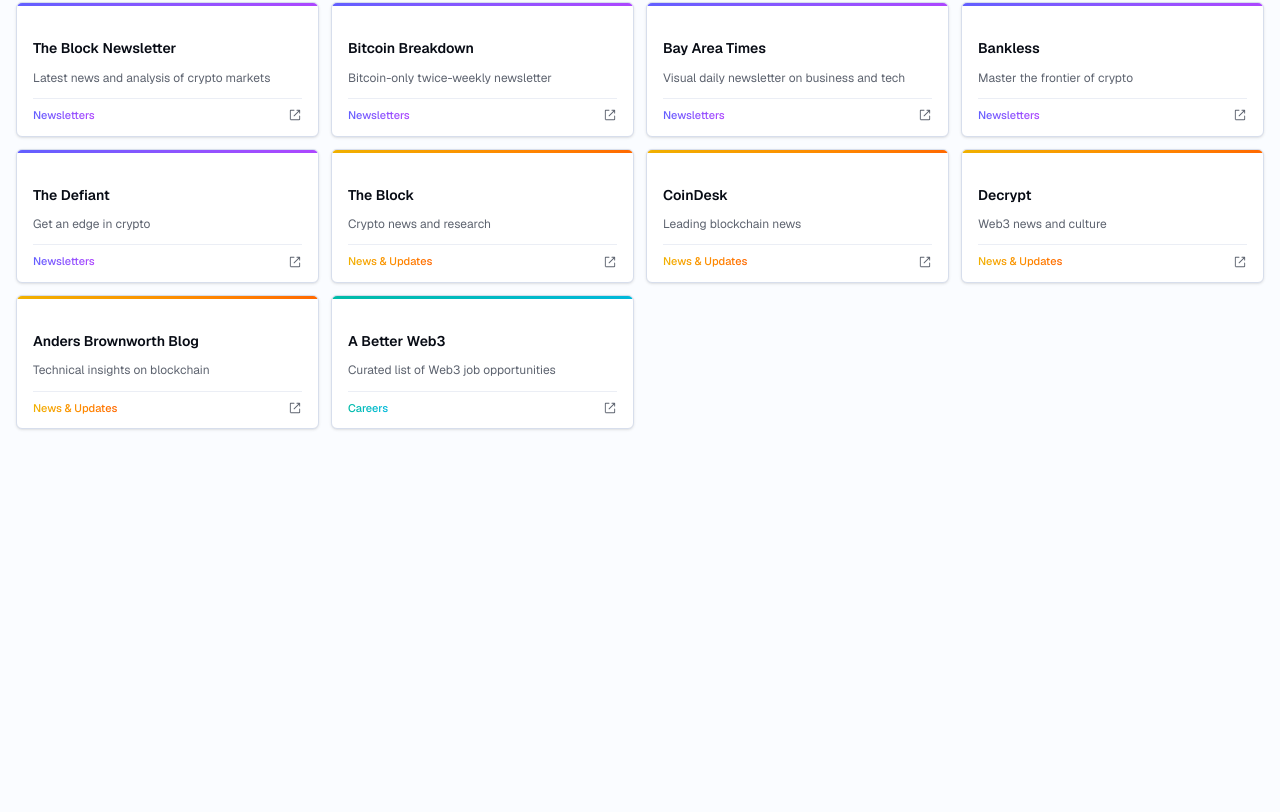
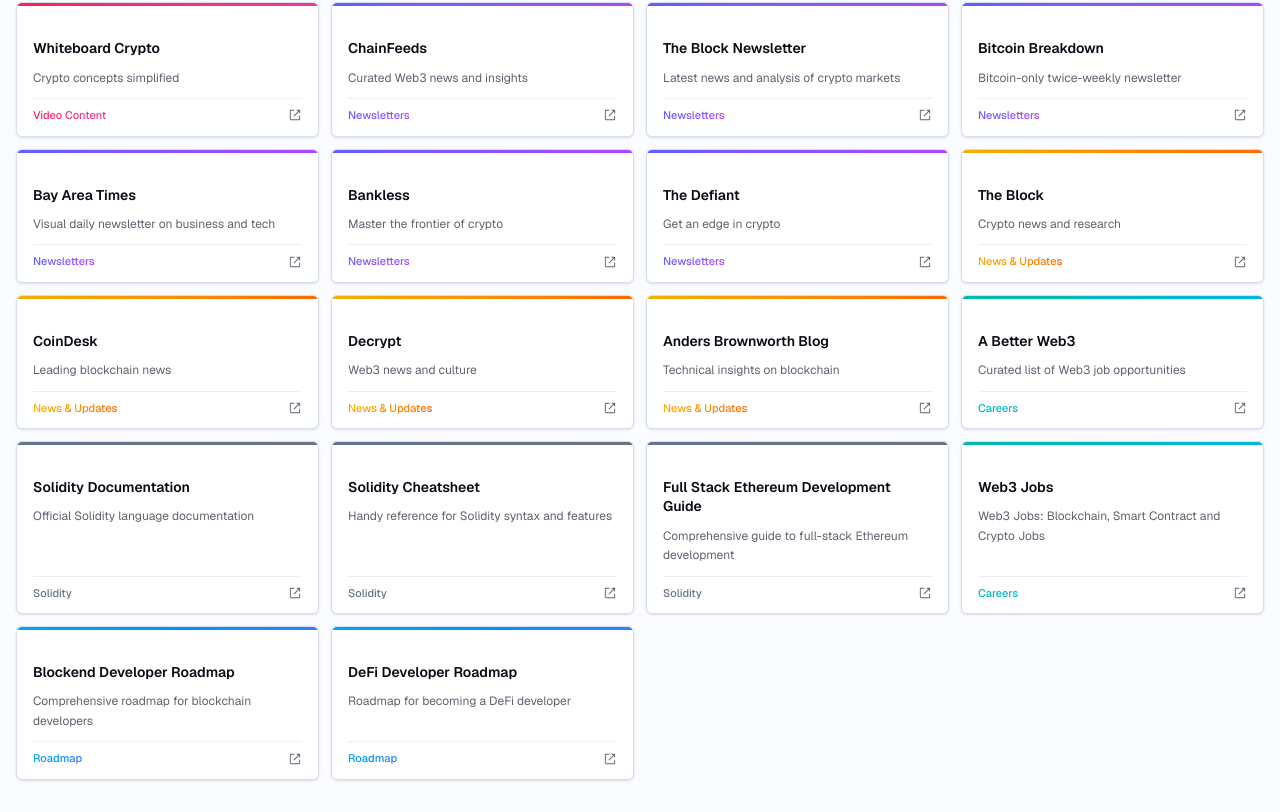
Before and after one commit to headwindz/awesome-web3, a Next.js app: page /resources in a window 1280 px wide. Shown: the part 1507-2319 px from the top of the page. Before the commit the page ends 1968 px from the top, so only its background shows below. Built offline with nearby package versions, Linux system fonts and the light colour scheme.

Commit message:
feat: update resources

```diff
--- a/app/layout.tsx
+++ b/app/layout.tsx
@@ -11,7 +11,7 @@ const _geist = Geist({ subsets: ['latin'] })
 const _geistMono = Geist_Mono({ subsets: ['latin'] })
 
 export const metadata: Metadata = {
-  title: 'Awesome web3',
+  title: 'Awesome Web3',
   description: 'Awesome timeline of web3 and blockchain technology evolution.',
   icons: {
     icon: '/icon.svg',
--- a/app/resources/constants.tsx
+++ b/app/resources/constants.tsx
@@ -7,22 +7,25 @@ import {
   EnvelopeClosedIcon,
   UpdateIcon,
   BackpackIcon,
-} from "@radix-ui/react-icons"
+  CubeIcon,
+  DrawingPinFilledIcon,
+} from '@radix-ui/react-icons'
 
 export enum Category {
-  All = "All",
-  Documentation = "Documentation",
-  Courses = "Courses",
-  LearningResources = "Learning Resources",
-  DeveloperTools = "Developer Tools",
-  VideoContent = "Video Content",
-  Newsletters = "Newsletters",
-  NewsAndUpdates = "News & Updates",
-  Careers = "Careers",
+  All = 'All',
+  Documentation = 'Documentation',
+  Solidity = 'Solidity',
+  Courses = 'Courses',
+  LearningResources = 'Learning Resources',
+  DeveloperTools = 'Developer Tools',
+  VideoContent = 'Video Content',
+  Newsletters = 'Newsletters',
+  NewsAndUpdates = 'News & Updates',
+  Careers = 'Careers',
+  Roadmap = 'Roadmap',
 }
 
 export type Resource = {
-  id: string
   title: string
   description: string
   url: string
@@ -30,282 +33,334 @@ export type Resource = {
 }
 
 export const CATEGORIES_LIST = [
-  { name: Category.All, icon: null, color: "" },
-  { name: Category.Documentation, icon: FileTextIcon, color: "from-blue-500 to-cyan-500" },
-  { name: Category.Courses, icon: ReaderIcon, color: "from-purple-500 to-pink-500" },
-  { name: Category.LearningResources, icon: RocketIcon, color: "from-green-500 to-emerald-500" },
-  { name: Category.DeveloperTools, icon: CodeIcon, color: "from-orange-500 to-red-500" },
-  { name: Category.VideoContent, icon: VideoIcon, color: "from-rose-500 to-pink-500" },
-  { name: Category.Newsletters, icon: EnvelopeClosedIcon, color: "from-indigo-500 to-purple-500" },
-  { name: Category.NewsAndUpdates, icon: UpdateIcon, color: "from-yellow-500 to-orange-500" },
-  { name: Category.Careers, icon: BackpackIcon, color: "from-teal-500 to-cyan-500" },
+  { name: Category.All, icon: null, color: '' },
+  {
+    name: Category.Documentation,
+    icon: FileTextIcon,
+    color: 'from-blue-500 to-cyan-500',
+  },
+  {
+    name: Category.Courses,
+    icon: ReaderIcon,
+    color: 'from-purple-500 to-pink-500',
+  },
+  {
+    name: Category.LearningResources,
+    icon: RocketIcon,
+    color: 'from-green-500 to-emerald-500',
+  },
+  {
+    name: Category.Solidity,
+    icon: CubeIcon,
+    color: 'from-slate-500 to-gray-500',
+  },
+  {
+    name: Category.DeveloperTools,
+    icon: CodeIcon,
+    color: 'from-orange-500 to-red-500',
+  },
+  {
+    name: Category.VideoContent,
+    icon: VideoIcon,
+    color: 'from-rose-500 to-pink-500',
+  },
+  {
+    name: Category.Newsletters,
+    icon: EnvelopeClosedIcon,
+    color: 'from-indigo-500 to-purple-500',
+  },
+  {
+    name: Category.NewsAndUpdates,
+    icon: UpdateIcon,
+    color: 'from-yellow-500 to-orange-500',
+  },
+  {
+    name: Category.Roadmap,
+    icon: DrawingPinFilledIcon,
+    color: 'from-sky-500 to-blue-500',
+  },
+  {
+    name: Category.Careers,
+    icon: BackpackIcon,
+    color: 'from-teal-500 to-cyan-500',
+  },
 ]
 
 export const RESOURCES: Resource[] = [
   {
-    id: "1",
-    title: "Bitcoin Whitepaper",
-    description: "The original Bitcoin paper by Satoshi Nakamoto",
-    url: "https://bitcoin.org/bitcoin.pdf",
+    title: 'Bitcoin Whitepaper',
+    description: 'The original Bitcoin paper by Satoshi Nakamoto',
+    url: 'https://bitcoin.org/bitcoin.pdf',
     category: Category.Documentation,
   },
   {
-    id: "2",
-    title: "Ethereum Whitepaper",
+    title: 'Ethereum Whitepaper',
     description: "Vitalik Buterin's vision for Ethereum",
-    url: "https://ethereum.org/en/whitepaper/",
+    url: 'https://ethereum.org/en/whitepaper/',
     category: Category.Documentation,
   },
   {
-    id: "3",
-    title: "Ethereum Yellow Paper",
-    description: "Technical specification of Ethereum",
-    url: "https://ethereum.github.io/yellowpaper/paper.pdf",
+    title: 'Ethereum Yellow Paper',
+    description: 'Technical specification of Ethereum',
+    url: 'https://ethereum.github.io/yellowpaper/paper.pdf',
     category: Category.Documentation,
   },
   {
-    id: "4",
-    title: "Introduction to Bitcoin, Web3 and Blockchain",
-    description: "Comprehensive introduction to Web3 fundamentals",
-    url: "https://www.web3brand.io/p/web3-101-materials",
+    title: 'Introduction to Bitcoin, Web3 and Blockchain',
+    description: 'Comprehensive introduction to Web3 fundamentals',
+    url: 'https://www.web3brand.io/p/web3-101-materials',
     category: Category.Documentation,
   },
   {
-    id: "5",
-    title: "Binance Academy - Beginner Track",
-    description: "Highly recommended beginner course by Binance",
-    url: "https://academy.binance.com/en/track/beginner-track",
+    title: 'Binance Academy - Beginner Track',
+    description: 'Highly recommended beginner course by Binance',
+    url: 'https://academy.binance.com/en/track/beginner-track',
     category: Category.Courses,
   },
   {
-    id: "6",
-    title: "Binance Academy - Intermediate Track",
-    description: "Intermediate level crypto concepts",
-    url: "https://academy.binance.com/en/track/intermediate-track",
+    title: 'Binance Academy - Intermediate Track',
+    description: 'Intermediate level crypto concepts',
+    url: 'https://academy.binance.com/en/track/intermediate-track',
     category: Category.Courses,
   },
   {
-    id: "7",
-    title: "Web3 and Blockchain Fundamentals",
-    description: "Coursera course on Web3 basics",
-    url: "https://www.coursera.org/learn/web3-blockchain-fundamentals",
+    title: 'Web3 and Blockchain Fundamentals',
+    description: 'Coursera course on Web3 basics',
+    url: 'https://www.coursera.org/learn/web3-blockchain-fundamentals',
     category: Category.Courses,
   },
   {
-    id: "8",
-    title: "How to Get Into Blockchain",
-    description: "Career guidance for blockchain professionals",
-    url: "https://www.coursera.org/learn/how-to-get-into-blockchain/",
+    title: 'How to Get Into Blockchain',
+    description: 'Career guidance for blockchain professionals',
+    url: 'https://www.coursera.org/learn/how-to-get-into-blockchain/',
     category: Category.Courses,
   },
   {
-    id: "9",
-    title: "Bitcoin and Cryptocurrency Technologies",
-    description: "In-depth technical cryptocurrency course",
-    url: "https://www.coursera.org/learn/cryptocurrency",
+    title: 'Bitcoin and Cryptocurrency Technologies',
+    description: 'In-depth technical cryptocurrency course',
+    url: 'https://www.coursera.org/learn/cryptocurrency',
     category: Category.Courses,
   },
   {
-    id: "10",
-    title: "Hackquest Learning Track",
-    description: "Structured Web3 development learning path",
-    url: "https://www.hackquest.io/learning-track",
+    title: 'Hackquest Learning Track',
+    description: 'Structured Web3 development learning path',
+    url: 'https://www.hackquest.io/learning-track',
     category: Category.Courses,
   },
   {
-    id: "11",
-    title: "Web3 University",
-    description: "Free Web3 education platform",
-    url: "https://www.web3.university/",
+    title: 'Web3 University',
+    description: 'Free Web3 education platform',
+    url: 'https://www.web3.university/',
     category: Category.Courses,
   },
   {
-    id: "12",
-    title: "MIT: Blockchain and Money",
-    description: "MIT open course by Gary Gensler",
-    url: "https://ocw.mit.edu/courses/15-s12-blockchain-and-money-fall-2018/",
+    title: 'MIT: Blockchain and Money',
+    description: 'MIT open course by Gary Gensler',
+    url: 'https://ocw.mit.edu/courses/15-s12-blockchain-and-money-fall-2018/',
     category: Category.Courses,
   },
   {
-    id: "13",
-    title: "Stanford: Cryptocurrencies and Smart Contracts",
-    description: "Stanford CS course on blockchain technology",
-    url: "https://cs251.stanford.edu/",
+    title: 'Stanford: Cryptocurrencies and Smart Contracts',
+    description: 'Stanford CS course on blockchain technology',
+    url: 'https://cs251.stanford.edu/',
     category: Category.Courses,
   },
   {
-    id: "14",
-    title: "Blockchain Technology and Application",
-    description: "Technical course on blockchain systems",
-    url: "http://zhenxiao.com/blockchain/",
+    title: 'Blockchain Technology and Application',
+    description: 'Technical course on blockchain systems',
+    url: 'http://zhenxiao.com/blockchain/',
     category: Category.Courses,
   },
   {
-    id: "15",
-    title: "CryptoZombies",
-    description: "Learn Solidity by building a game",
-    url: "https://cryptozombies.io/",
+    title: 'CryptoZombies',
+    description: 'Learn Solidity by building a game',
+    url: 'https://cryptozombies.io/',
     category: Category.LearningResources,
   },
   {
-    id: "16",
-    title: "Ethereum.org Learn",
-    description: "Official Ethereum learning hub",
-    url: "https://ethereum.org/en/learn/",
+    title: 'Ethereum.org Learn',
+    description: 'Official Ethereum learning hub',
+    url: 'https://ethereum.org/en/learn/',
     category: Category.LearningResources,
   },
   {
-    id: "17",
-    title: "Mastering Bitcoin",
-    description: "Technical book explaining Bitcoin and how it works",
-    url: "https://github.com/bitcoinbook/bitcoinbook",
+    title: 'Mastering Bitcoin',
+    description: 'Technical book explaining Bitcoin and how it works',
+    url: 'https://github.com/bitcoinbook/bitcoinbook',
     category: Category.LearningResources,
   },
   {
-    id: "18",
-    title: "Hardhat",
-    description: "Ethereum development environment",
-    url: "https://hardhat.org/",
+    title: 'Hardhat',
+    description: 'Ethereum development environment',
+    url: 'https://hardhat.org/',
     category: Category.DeveloperTools,
   },
   {
-    id: "19",
-    title: "Foundry",
-    description: "Fast, portable Ethereum toolkit",
-    url: "https://getfoundry.sh/",
+    title: 'Etherscan',
+    description: 'Ethereum block explorer and analytics platform',
+    url: 'https://etherscan.io/',
     category: Category.DeveloperTools,
   },
   {
-    id: "20",
-    title: "Remix IDE",
-    description: "Online Solidity IDE",
-    url: "https://remix.ethereum.org/",
+    title: 'Nexth',
+    description: 'Next.js boilerplate for Web3 projects',
+    url: 'https://github.com/wslyvh/nexth',
     category: Category.DeveloperTools,
   },
   {
-    id: "21",
-    title: "Web3.js",
-    description: "JavaScript library for Ethereum",
-    url: "https://web3js.readthedocs.io/",
+    title: 'Foundry',
+    description: 'Fast, portable Ethereum toolkit',
+    url: 'https://getfoundry.sh/',
     category: Category.DeveloperTools,
   },
   {
-    id: "22",
-    title: "Ethers.js",
-    description: "Complete Ethereum library",
-    url: "https://docs.ethers.org/",
+    title: 'Remix IDE',
+    description: 'Online Solidity IDE',
+    url: 'https://remix.ethereum.org/',
     category: Category.DeveloperTools,
   },
   {
-    id: "23",
-    title: "Blockchain 101 - A Visual Demo",
-    description: "YouTube video by Anders Brownworth",
-    url: "https://www.youtube.com/watch?v=_160oMzblY8",
+    title: 'Web3.js',
+    description: 'JavaScript library for Ethereum',
+    url: 'https://web3js.readthedocs.io/',
+    category: Category.DeveloperTools,
+  },
+  {
+    title: 'Ethers.js',
+    description: 'Complete Ethereum library',
+    url: 'https://docs.ethers.org/',
+    category: Category.DeveloperTools,
+  },
+  {
+    title: 'Blockchain 101 - A Visual Demo',
+    description: 'YouTube video by Anders Brownworth',
+    url: 'https://www.youtube.com/watch?v=_160oMzblY8',
     category: Category.VideoContent,
   },
   {
-    id: "24",
-    title: "Next Bitcoin",
-    description: "Educational playlist on Bitcoin",
-    url: "https://www.youtube.com/playlist?list=PLPOkajvdhrB3R3cg8KtN8Sr5bRKsYDljM",
+    title: 'Next Bitcoin',
+    description: 'Educational playlist on Bitcoin',
+    url: 'https://www.youtube.com/playlist?list=PLPOkajvdhrB3R3cg8KtN8Sr5bRKsYDljM',
     category: Category.VideoContent,
   },
   {
-    id: "25",
-    title: "Stability and Freedom in Chaos: The Story of Tether",
-    description: "Documentary on stablecoins",
-    url: "https://www.youtube.com/watch?v=ZPaY3kdhVTw",
+    title: 'Stability and Freedom in Chaos: The Story of Tether',
+    description: 'Documentary on stablecoins',
+    url: 'https://www.youtube.com/watch?v=ZPaY3kdhVTw',
     category: Category.VideoContent,
   },
   {
-    id: "26",
-    title: "Finematics",
-    description: "DeFi explained visually",
-    url: "https://www.youtube.com/@Finematics",
+    title: 'Finematics',
+    description: 'DeFi explained visually',
+    url: 'https://www.youtube.com/@Finematics',
     category: Category.VideoContent,
   },
   {
-    id: "27",
-    title: "Whiteboard Crypto",
-    description: "Crypto concepts simplified",
-    url: "https://www.youtube.com/@WhiteboardCrypto",
+    title: 'Whiteboard Crypto',
+    description: 'Crypto concepts simplified',
+    url: 'https://www.youtube.com/@WhiteboardCrypto',
     category: Category.VideoContent,
   },
   {
-    id: "28",
-    title: "ChainFeeds",
-    description: "Curated Web3 news and insights",
-    url: "https://substack.chainfeeds.xyz/subscribe",
+    title: 'ChainFeeds',
+    description: 'Curated Web3 news and insights',
+    url: 'https://substack.chainfeeds.xyz/subscribe',
     category: Category.Newsletters,
   },
   {
-    id: "29",
-    title: "The Block Newsletter",
-    description: "Latest news and analysis of crypto markets",
-    url: "https://www.theblock.co/newsletters",
+    title: 'The Block Newsletter',
+    description: 'Latest news and analysis of crypto markets',
+    url: 'https://www.theblock.co/newsletters',
     category: Category.Newsletters,
   },
   {
-    id: "30",
-    title: "Bitcoin Breakdown",
-    description: "Bitcoin-only twice-weekly newsletter",
-    url: "https://www.btcbreakdown.com/subscribe",
+    title: 'Bitcoin Breakdown',
+    description: 'Bitcoin-only twice-weekly newsletter',
+    url: 'https://www.btcbreakdown.com/subscribe',
     category: Category.Newsletters,
   },
   {
-    id: "31",
-    title: "Bay Area Times",
-    description: "Visual daily newsletter on business and tech",
-    url: "https://www.bayareatimes.com/",
+    title: 'Bay Area Times',
+    description: 'Visual daily newsletter on business and tech',
+    url: 'https://www.bayareatimes.com/',
     category: Category.Newsletters,
   },
   {
-    id: "32",
-    title: "Bankless",
-    description: "Master the frontier of crypto",
-    url: "https://www.bankless.com/",
+    title: 'Bankless',
+    description: 'Master the frontier of crypto',
+    url: 'https://www.bankless.com/',
     category: Category.Newsletters,
   },
   {
-    id: "33",
-    title: "The Defiant",
-    description: "Get an edge in crypto",
-    url: "https://thedefiant.io/",
+    title: 'The Defiant',
+    description: 'Get an edge in crypto',
+    url: 'https://thedefiant.io/',
     category: Category.Newsletters,
   },
   {
-    id: "34",
-    title: "The Block",
-    description: "Crypto news and research",
-    url: "https://www.theblock.co/",
+    title: 'The Block',
+    description: 'Crypto news and research',
+    url: 'https://www.theblock.co/',
     category: Category.NewsAndUpdates,
   },
   {
-    id: "35",
-    title: "CoinDesk",
-    description: "Leading blockchain news",
-    url: "https://www.coindesk.com/",
+    title: 'CoinDesk',
+    description: 'Leading blockchain news',
+    url: 'https://www.coindesk.com/',
     category: Category.NewsAndUpdates,
   },
   {
-    id: "36",
-    title: "Decrypt",
-    description: "Web3 news and culture",
-    url: "https://decrypt.co/",
+    title: 'Decrypt',
+    description: 'Web3 news and culture',
+    url: 'https://decrypt.co/',
     category: Category.NewsAndUpdates,
   },
   {
-    id: "37",
-    title: "Anders Brownworth Blog",
-    description: "Technical insights on blockchain",
-    url: "https://andersbrownworth.com/",
+    title: 'Anders Brownworth Blog',
+    description: 'Technical insights on blockchain',
+    url: 'https://andersbrownworth.com/',
     category: Category.NewsAndUpdates,
   },
   {
-    id: "38",
-    title: "A Better Web3",
-    description: "Curated list of Web3 job opportunities",
-    url: "https://abetterweb3.notion.site/",
+    title: 'A Better Web3',
+    description: 'Curated list of Web3 job opportunities',
+    url: 'https://abetterweb3.notion.site/',
     category: Category.Careers,
   },
+  {
+    title: 'Solidity Documentation',
+    description: 'Official Solidity language documentation',
+    url: 'https://docs.soliditylang.org/en/latest/',
+    category: Category.Solidity,
+  },
+  {
+    title: 'Solidity Cheatsheet',
+    description: 'Handy reference for Solidity syntax and features',
+    url: 'https://docs.soliditylang.org/en/latest/cheatsheet.html',
+    category: Category.Solidity,
+  },
+  {
+    title: 'Full Stack Ethereum Development Guide',
+    description: 'Comprehensive guide to full-stack Ethereum development',
+    url: 'https://dev.to/dabit3/the-complete-guide-to-full-stack-ethereum-development-3j13',
+    category: Category.Solidity,
+  },
+  {
+    title: 'Web3 Jobs',
+    description: 'Web3 Jobs: Blockchain, Smart Contract and Crypto Jobs',
+    url: 'https://web3.career',
+    category: Category.Careers,
+  },
+  {
+    title: 'Blockend Developer Roadmap',
+    description: 'Comprehensive roadmap for blockchain developers',
+    url: 'https://github.com/envoy1084/blockend-developer-roadmap',
+    category: Category.Roadmap,
+  },
+  {
+    title: 'DeFi Developer Roadmap',
+    description: 'Roadmap for becoming a DeFi developer',
+    url: 'https://github.com/OffcierCia/DeFi-Developer-Road-Map',
+    category: Category.Roadmap,
+  },
 ]
--- a/app/resources/page.tsx
+++ b/app/resources/page.tsx
@@ -78,7 +78,7 @@ export default function ResourcesPage() {
         <div className="grid gap-3 sm:grid-cols-2 lg:grid-cols-3 xl:grid-cols-4 2xl:grid-cols-5">
           {filteredResources.map((resource, index) => (
             <ResourceCard
-              key={resource.id}
+              key={index}
               resource={resource}
               index={index}
               showCategory={selectedCategory === Category.All}
--- a/app/resources/resource-card.tsx
+++ b/app/resources/resource-card.tsx
@@ -3,7 +3,6 @@ import { ExternalLinkIcon } from '@radix-ui/react-icons'
 import { CATEGORIES_LIST } from './constants'
 
 type Resource = {
-  id: string
   title: string
   description: string
   url: string
```
